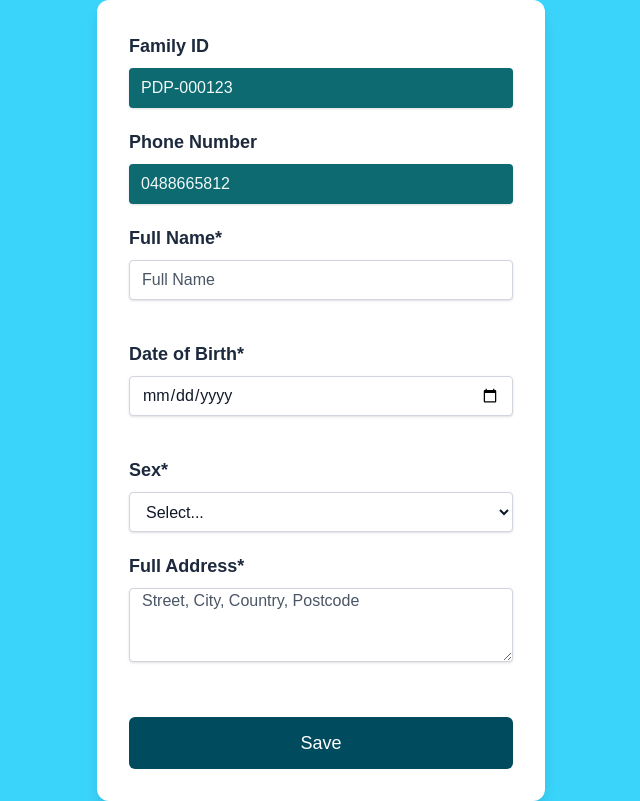
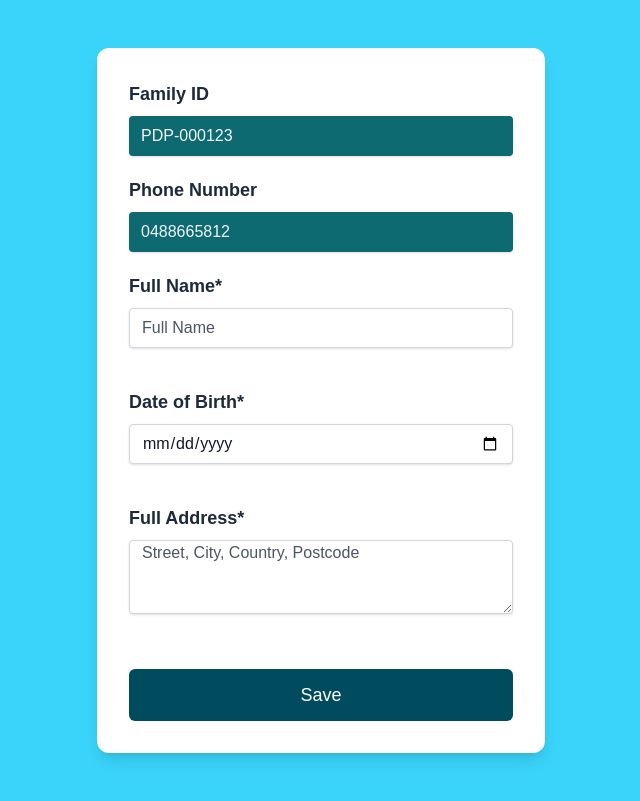
Before and after one commit to anantchhabda/Diabetes-Management-Application, a Next.js app: page /family-onboarding in a window 1280 px wide. Shown: the whole page, without its empty margins (319-959 px from the left). Built offline with nearby package versions, Linux system fonts and the light colour scheme.

Commit message:
remove sex from frontend

```diff
--- a/src/app/doctor-onboarding/page.js
+++ b/src/app/doctor-onboarding/page.js
@@ -51,30 +51,6 @@ export default function Page() {
         {/* Date of Birth */}
         <Field label="Date of Birth*" id="dateOfBirth" type="date" />
         <p id="error-dateOfBirth" className="text-red-600 text-sm"></p>
-
-        {/* Sex */}
-        <div>
-          <label
-            htmlFor="sex"
-            className="block text-lg font-semibold text-slate-800 mb-2"
-          >
-            Sex*
-          </label>
-          <select
-            id="sex"
-            name="sex"
-            required
-            className="w-full h-10 rounded bg-white border border-gray-300 px-3
-                       text-gray-900 shadow-sm focus:outline-none focus:ring-2 focus:ring-[#00C896]"
-          >
-            <option value="">Select...</option>
-            <option>Male</option>
-            <option>Female</option>
-            <option>Intersex</option>
-            <option>Prefer not to say</option>
-          </select>
-          <p id="error-sex" className="text-red-600 text-sm"></p>
-        </div>
 
         {/* Clinic Address */}
         <div>
--- a/src/app/family-onboarding/page.js
+++ b/src/app/family-onboarding/page.js
@@ -51,30 +51,6 @@ export default function Page() {
         {/* Date of Birth */}
         <Field label="Date of Birth*" id="dateOfBirth" type="date" />
         <p id="error-dateOfBirth" className="text-red-600 text-sm"></p>
-
-        {/* Sex */}
-        <div>
-          <label
-            htmlFor="sex"
-            className="block text-lg font-semibold text-slate-800 mb-2"
-          >
-            Sex*
-          </label>
-          <select
-            id="sex"
-            name="sex"
-            required
-            className="w-full h-10 rounded bg-white border border-gray-300 px-3
-                       text-gray-900 shadow-sm focus:outline-none focus:ring-2 focus:ring-[#00C896]"
-          >
-            <option value="">Select...</option>
-            <option>Male</option>
-            <option>Female</option>
-            <option>Intersex</option>
-            <option>Prefer not to say</option>
-          </select>
-          <p id="error-sex" className="text-red-600 text-sm"></p>
-        </div>
 
         {/* Full Address */}
         <div>
```
